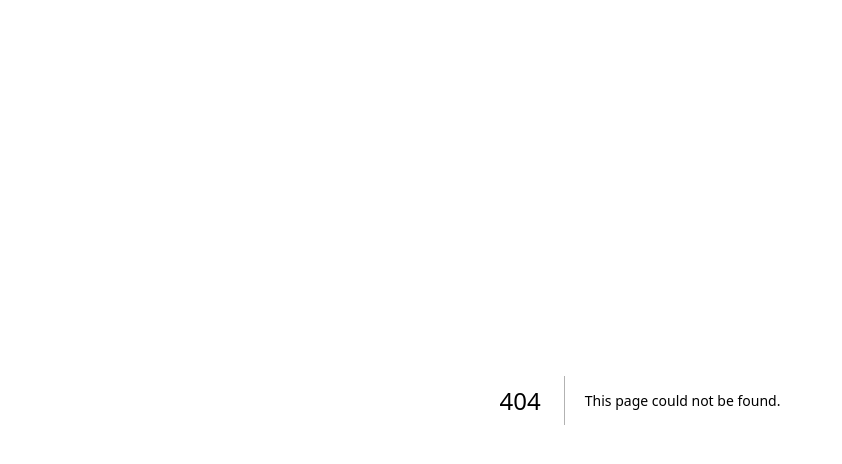
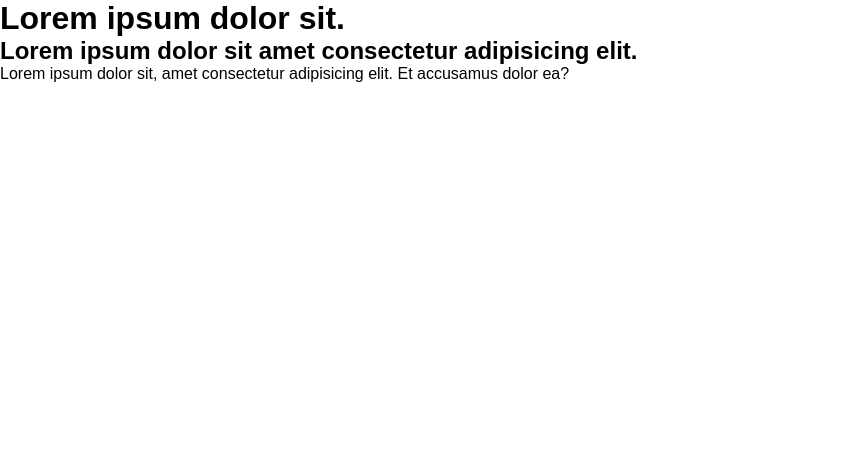
Before and after one commit to mariameir/next-react-curso, a Next.js app: page /basicos/jsx4 in a window 1280 px wide. Before the commit this address had no page. Shown: the top 464 px of the page, without its empty margins (0-842 px from the left). Built offline with nearby package versions, Linux system fonts and the light colour scheme.

Commit message:
global.css font family

```diff
--- /dev/null
+++ b/pages/basicos/jsx4.jsx
@@ -0,0 +1,9 @@
+export default function biluteteia (){
+  return(
+    <div>
+      <h1>Lorem ipsum dolor sit.</h1>
+      <h2>Lorem ipsum dolor sit amet consectetur adipisicing elit.</h2>
+      <p>Lorem ipsum dolor sit, amet consectetur adipisicing elit. Et accusamus dolor ea?</p>
+    </div>
+  )
+}
--- a/styles/globals.css
+++ b/styles/globals.css
@@ -1,78 +1,9 @@
-:root {
-  --max-width: 1100px;
-  --border-radius: 12px;
-  --font-mono: ui-monospace, Menlo, Monaco, 'Cascadia Mono', 'Segoe UI Mono',
-    'Roboto Mono', 'Oxygen Mono', 'Ubuntu Monospace', 'Source Code Pro',
-    'Fira Mono',
-
-  --primary-glow: conic-gradient(
-    from 180deg at 50% 50%,
-    #16abff33 0deg,
-    #0885ff33 55deg,
-    #54d6ff33 120deg,
-    #0071ff33 160deg,
-    transparent 360deg
-  );
-  --secondary-glow: radial-gradient(
-    rgba(255, 255, 255, 1),
-    rgba(255, 255, 255, 0)
-  );
-
-  --tile-start-rgb: 239, 245, 249;
-  --tile-end-rgb: 228, 232, 233;
-  --tile-border: conic-gradient(
-    #00000080,
-    #00000040,
-    #00000030,
-    #00000020,
-    #00000010,
-    #00000010,
-    #00000080
-  );
-
-  --callout-rgb: 238, 240, 241;
-  --callout-border-rgb: 172, 175, 176;
-  --card-rgb: 180, 185, 188;
-  --card-border-rgb: 131, 134, 135;
-}
-
-@media (prefers-color-scheme: dark) {
-  :root {
-    --foreground-rgb: 255, 255, 255;
-    --background-start-rgb: 0, 0, 0;
-    --background-end-rgb: 0, 0, 0;
-
-    --primary-glow: radial-gradient(rgba(1, 65, 255, 0.4), rgba(1, 65, 255, 0));
-    --secondary-glow: linear-gradient(
-      to bottom right,
-      rgba(1, 65, 255, 0),
-      rgba(1, 65, 255, 0),
-      rgba(1, 65, 255, 0.3)
-    );
-
-    --tile-start-rgb: 2, 13, 46;
-    --tile-end-rgb: 2, 5, 19;
-    --tile-border: conic-gradient(
-      #ffffff80,
-      #ffffff40,
-      #ffffff30,
-      #ffffff20,
-      #ffffff10,
-      #ffffff10,
-      #ffffff80
-    );
-
-    --callout-rgb: 20, 20, 20;
-    --callout-border-rgb: 108, 108, 108;
-    --card-rgb: 100, 100, 100;
-    --card-border-rgb: 200, 200, 200;
-  }
-}
 
 * {
   box-sizing: border-box;
   padding: 0;
   margin: 0;
+  font-family:Arial, Helvetica, sans-serif;
 }
 
 html,
@@ -80,24 +11,3 @@ body {
   max-width: 100vw;
   overflow-x: hidden;
 }
-
-body {
-  color: rgb(var(--foreground-rgb));
-  background: linear-gradient(
-      to bottom,
-      transparent,
-      rgb(var(--background-end-rgb))
-    )
-    rgb(var(--background-start-rgb));
-}
-
-a {
-  color: inherit;
-  text-decoration: none;
-}
-
-@media (prefers-color-scheme: dark) {
-  html {
-    color-scheme: dark;
-  }
-}
```
Also changed, not shown: pages/basicos/jsx1.jsx (renamed from pages/basicos/jsx1.js), pages/basicos/jsx2.jsx (renamed from pages/basicos/jsx2.js), pages/basicos/jsx3.js (deleted), pages/basicos/jsx3.jsx (added), pages/basicos/primeiro.jsx (renamed from pages/basicos/primeiro.js).
